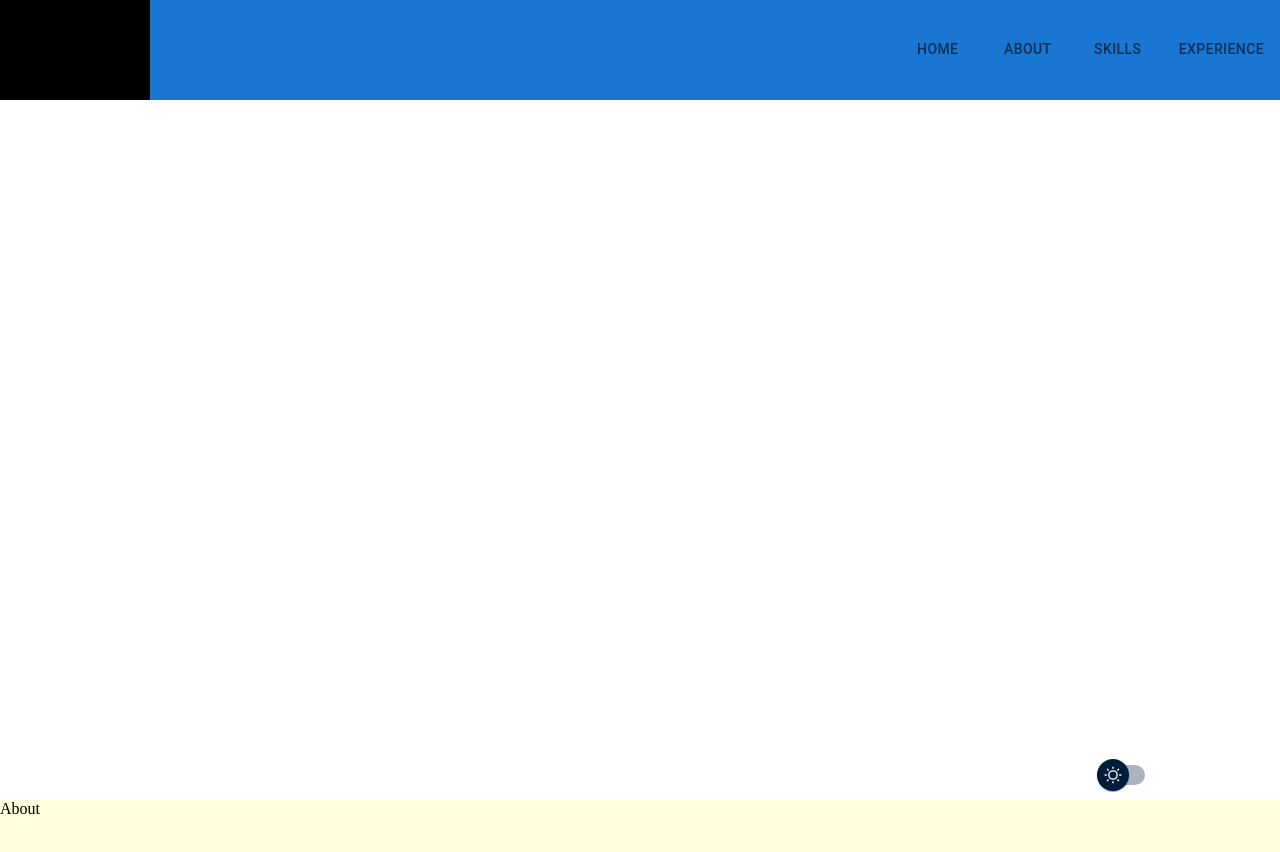
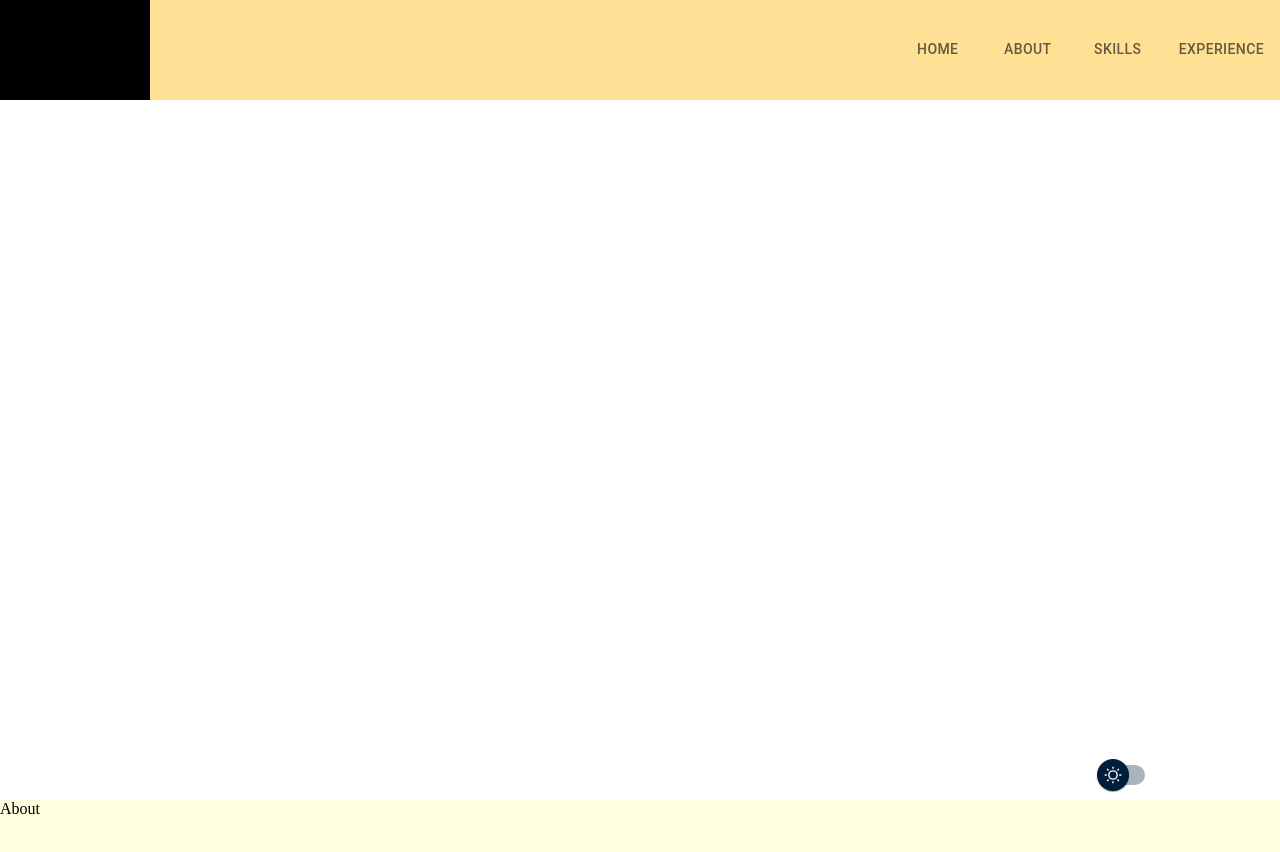
Before and after one commit to choigirang/portfolio, a React (Create React App) app: page / in a window 1280 px wide. Shown: the top 852 px of the page. Built offline with nearby package versions, Linux system fonts and the light colour scheme; what @mui/styled-engine-sc would draw is missing.

Commit message:
style: styled-compoenents => mui

```diff
--- a/src/components/Header.tsx
+++ b/src/components/Header.tsx
@@ -1,18 +1,10 @@
-import React, { useCallback, useEffect, useState } from 'react';
-import { styled } from 'styled-components';
+import React, { useEffect, useState } from 'react';
 import { HeaderScrollState } from '../type/mainType';
-import { matchPath, Link, PathMatch, useLocation } from 'react-router-dom';
-import Tabs from '@mui/material/Tabs';
-import Tab from '@mui/material/Tab';
-import { useTheme } from '@mui/material';
+import { matchPath, Link, useLocation } from 'react-router-dom';
+import { Tabs, Tab, useTheme, styled } from '@mui/material';
 
 // 주소 목록
-const lists = {
-  Home: 0,
-  About: 1000,
-  Skills: 2000,
-  Experience: 3000,
-};
+const lists = ['Home', 'About', 'Skills', 'Experience'];
 
 /**
  *
@@ -61,7 +53,7 @@ export default function Index() {
       <Tabs
         value={routeMatch}
         sx={{ '& .MuiTabs-indicator': { backgroundColor: 'transparent' }, '& .Mui-selected': { color: 'purple' } }}>
-        {Object.keys(lists).map(list => (
+        {lists.map(list => (
           <Tab
             key={list}
             label={list.replace('/', '')}
@@ -105,36 +97,23 @@ const Header = styled('div')<HeaderScrollState>(({ theme, $scroll }) => ({
   width: '100%',
   height: '100px',
   padding: '0 calc((100vw - 1280px) / 2)',
-  backgroundColor: $scroll ? 'transparent' : theme.palette.primary.main,
+  backgroundColor: $scroll ? 'transparent' : theme.palette.mode === 'dark' ? '#000f1f' : '#ffe196',
+  color: theme.palette.mode === 'dark' ? 'white' : 'white',
   boxSizing: 'border-box',
   transition: 'all 1s',
   zIndex: 1,
+
+  '.Mui-selected': {
+    color: theme.palette.mode === 'dark' ? '#ffb700' : '#000f1f',
+  },
+
+  '.visited': {
+    color: theme.palette.mode === 'dark' ? '#ffb700' : '#000f1f',
+  },
 }));
-// display: flex;
-// position: fixed;
-// top: 0;
-// justify-content: space-between;
-// align-items: center;
-// width: 100%;
-// height: 100px;
-// padding: 0 calc((100vw - 1280px) / 2);
-// background-color: ${props => (props.$scroll ? 'transparent' : 'black')};
-// box-sizing: border-box;
-// transition: all 1s;
-// z-index: 1;
-// border: dotted 1px black;
 
-const Logo = styled.a`
-  width: 150px;
-  height: 100%;
-  background-color: black;
-`;
-
-const Nav = styled.nav`
-  display: flex;
-  justify-content: flex-end;
-  align-items: center;
-  width: 500px;
-  height: 100%;
-  background-color: white;
-`;
+const Logo = styled('a')({
+  width: '150px',
+  height: '100%',
+  backgroundColor: 'black',
+});
```
